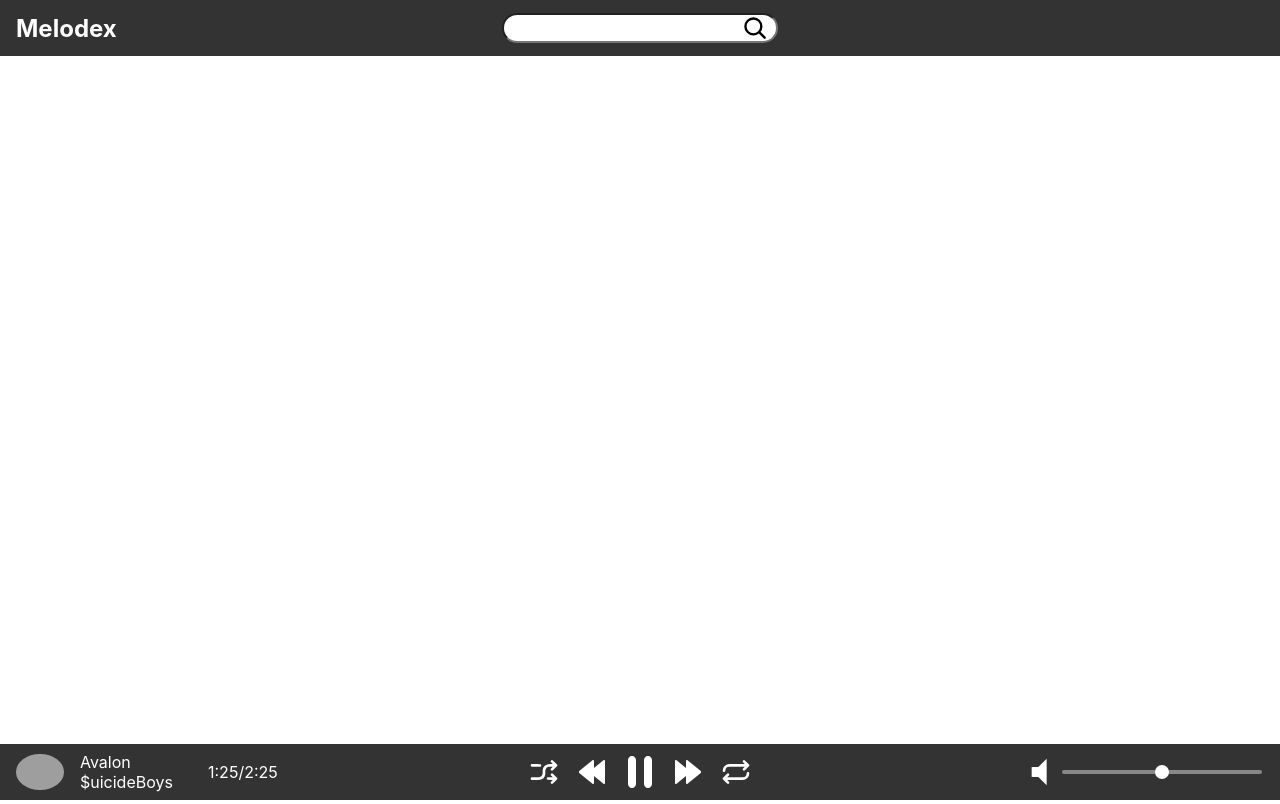
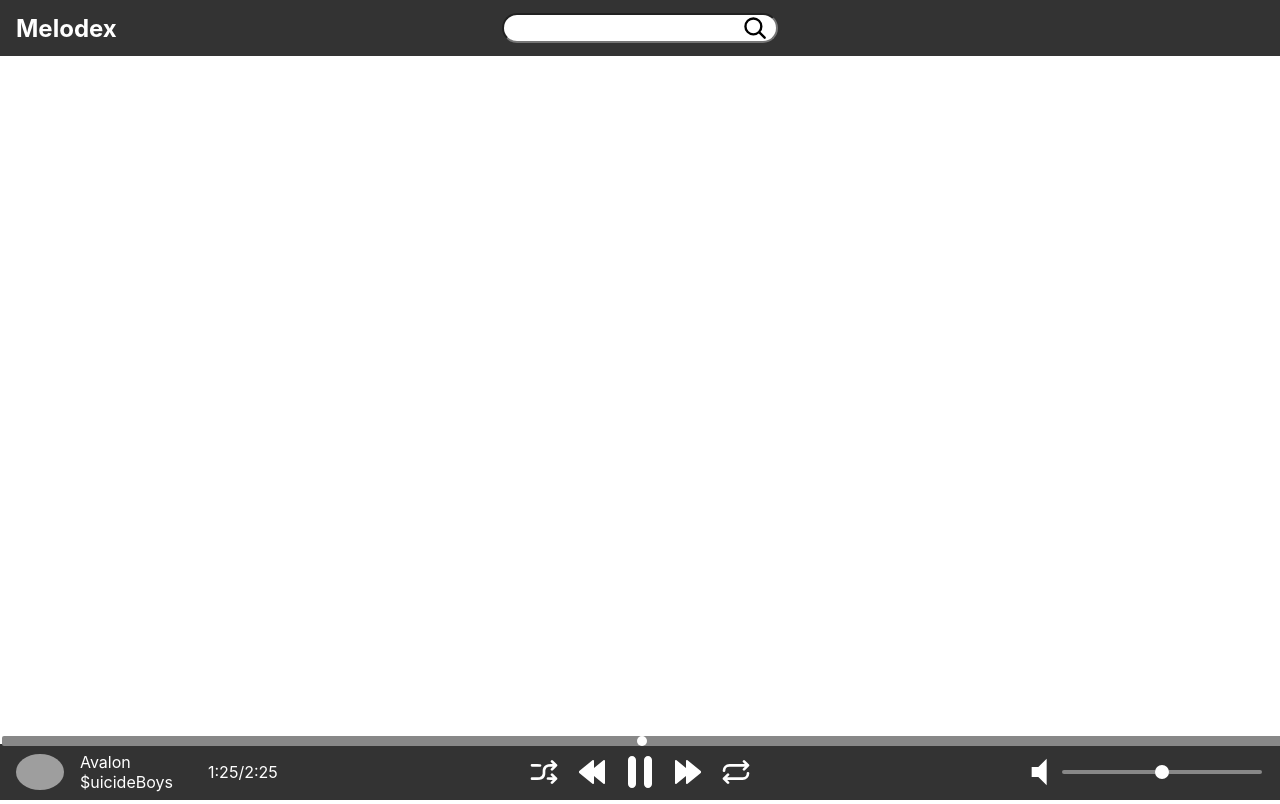
Before and after one commit to MichaelVerdon/Melodex, a React (Create React App) app in the folder melodex/: page / in a window 1280 px wide. Built offline with nearby package versions, Linux system fonts and the light colour scheme; grey boxes are pictures that could not be loaded.

Commit message:
Added timeline

```diff
--- a/melodex/src/App.css
+++ b/melodex/src/App.css
@@ -20,7 +20,7 @@ html, body{
 }
 
 .PlayerContainer{
-  position: fixed;
+  position: absolute;
   background: #333;
   display: flex;
   align-items: center;
@@ -28,6 +28,7 @@ html, body{
   width: 100%;
   height: 7%;
   bottom: 0;
+  box-sizing: border-box;
 
 }
 
@@ -196,6 +197,41 @@ html, body{
   height: auto;
 }
 
+.TimelineContainer{
+  margin: 0;
+  padding: 0;
+  position: absolute;
+  bottom: 2.6rem;
+  height: 50%;
+  width: 100%;
+}
+
+.Timeline{
+  width: 100%;
+  background-color: #888888;
+  border-radius: 2px;
+  outline: none;
+  appearance: none;
+}
+
+.Timeline::-webkit-slider-thumb{
+  appearance: none;
+  width: 10px;
+  height: 10px;
+  background-color: white;
+  border-radius: 50%;
+  cursor: pointer;
+}
+
+.Timeline::-webkit-slider-thumb:hover{
+  box-shadow: 0 0 0 10px rgba(0, 0, 0, 0.2);
+  border-radius: 50%;
+}
+
+.Timeline::-webkit-slider-runnable-track{
+  height: 10px;
+}
+
 @media (max-width: 768px) {
   .PlayerContainer {
     flex-direction: column;
@@ -208,4 +244,5 @@ html, body{
     align-items: center;
     justify-content: center;
   }
+
 }
--- a/melodex/src/Player.jsx
+++ b/melodex/src/Player.jsx
@@ -7,6 +7,7 @@ const Player = ({ Song, Time }) => {
     const [shuffleOn, toggleShuffle] = useState(false);
     const [loopOn, toggleLoop] = useState(false);
     const [volume, setVolume] = useState(50);
+    const [time, setTime] = useState(0);
 
     const togglePlay = () => {
         PlayPause(!isPlaying);
@@ -24,8 +25,23 @@ const Player = ({ Song, Time }) => {
         setVolume(event.target.value);
     }
 
+    const windTime = (event) => {
+        setTime(event.target.value);
+    }
+
     return(
+        <>
         <div className="PlayerContainer">
+            <div className="TimelineContainer">
+                <input
+                className="Timeline"
+                type="range"
+                min="0"
+                max={Time.max}
+                value={Time.current}
+                onChange={windTime}
+                />
+            </div>
             <div className="SongContainer">
                 <img src={
                     Song.img !== "N/A"
@@ -84,6 +100,7 @@ const Player = ({ Song, Time }) => {
                 />
             </div>
         </div>
+        </>
     )
 }
 
```
